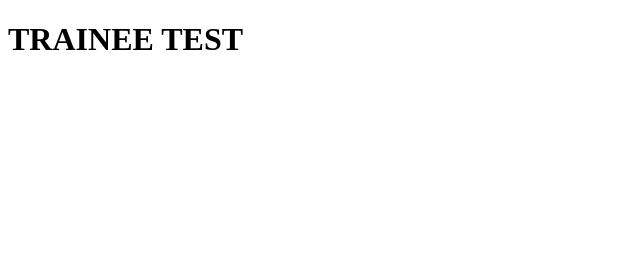
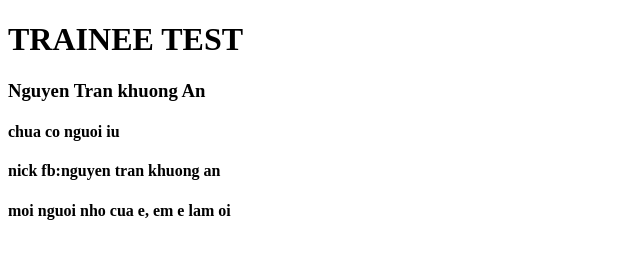
Before and after one commit to kuongan/Trainee-Test, a plain HTML site: page index.html in a window 1280 px wide. Shown: the whole page, without its empty margins (0-640 px from the left). Drawn offline with Linux system fonts and the light colour scheme.

```diff
--- a/index.html
+++ b/index.html
@@ -8,6 +8,13 @@
 </head>
 <body>
      <h1>TRAINEE TEST</h1>
-
+      <h2>
+        <h3>Nguyen Tran khuong An</h3>
+        <div>
+            <h4>chua co nguoi iu</h4>
+            <h4>nick fb:nguyen tran khuong an</h4>
+            <h4>moi nguoi nho cua e, em e lam oi</h4>
+        </div>
+      </h2>
 </body>
 </html>
```
Also changed, not shown: 1 other file.
